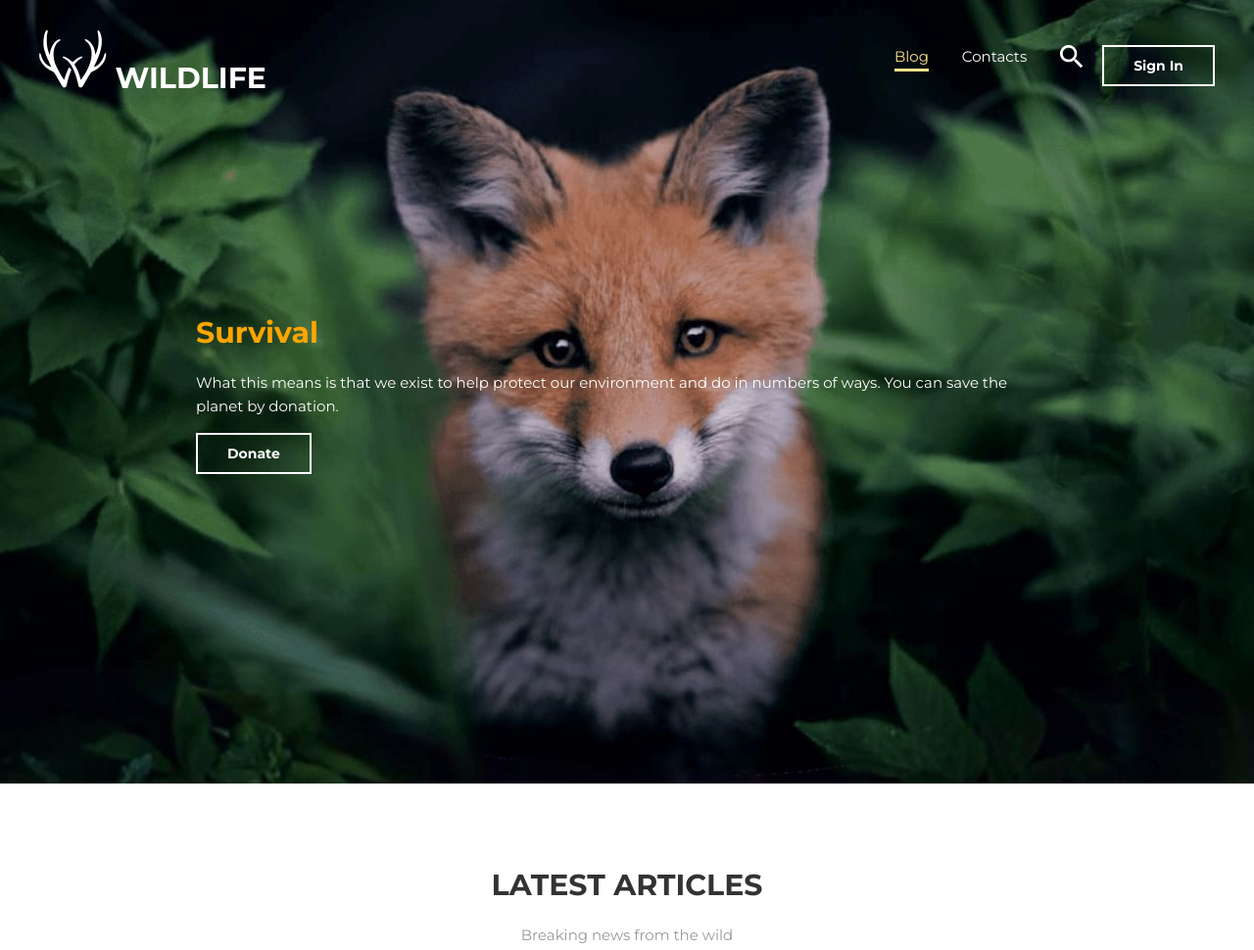
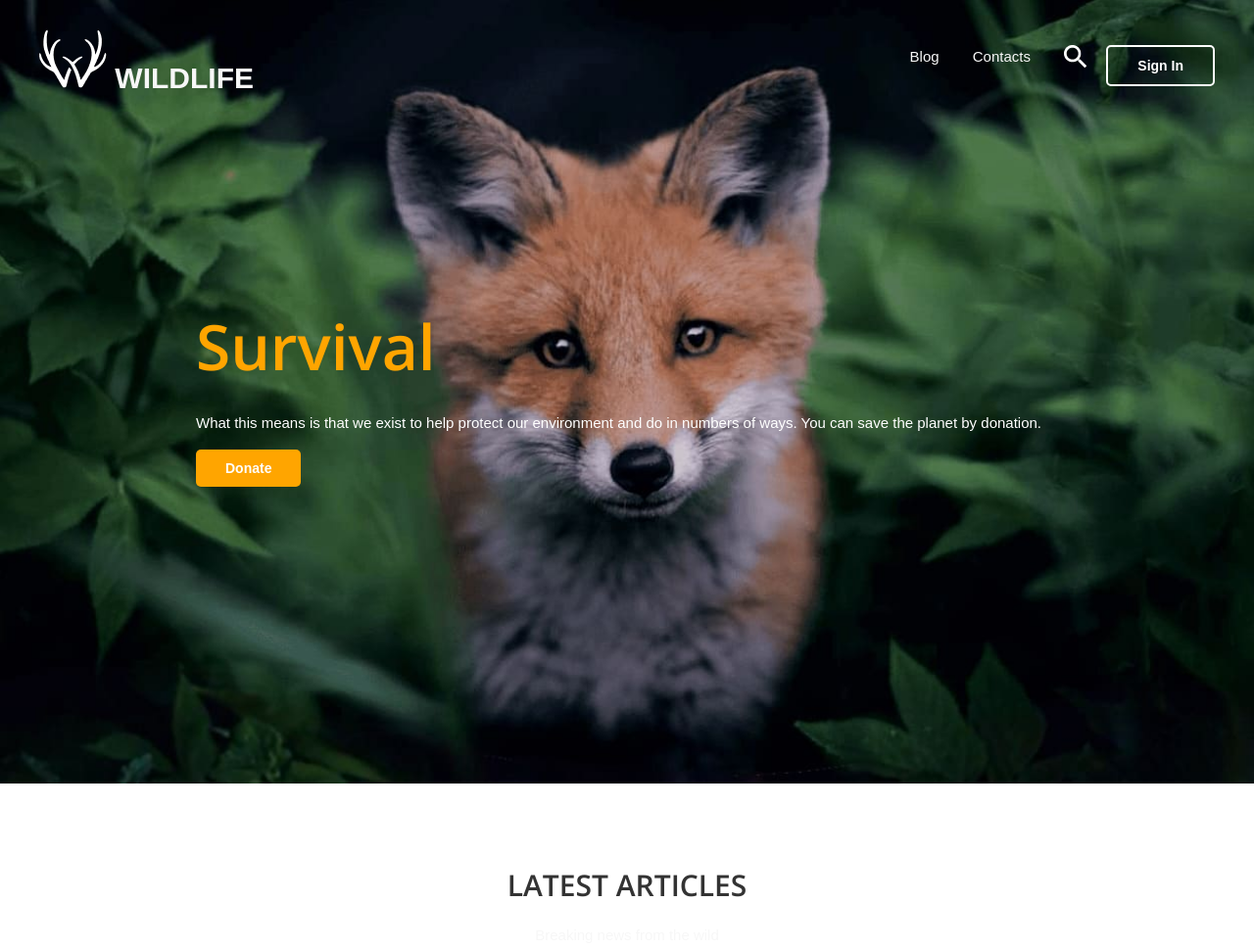
Before and after one commit to ArtemIgnatiev908976/WildLife, a plain HTML site: page index.html in a window 1280 px wide. Shown: the top 970 px of the page at 98% size. Drawn offline with nearby package versions, Linux system fonts and the light colour scheme.

Commit message:
init: fonts

```diff
--- a/assets/css/style.css
+++ b/assets/css/style.css
@@ -13,10 +13,34 @@ body {
     box-sizing: border-box;
 
 }
+p{
+    color: #f7f7f7;
+}
 
 
-h1, h2, h3, h4, h5 {
+ h4, h5 {
     margin: 0;
+    font-family: 'Open Sans', sans-serif;
+}
+
+h1{
+    margin: 0;
+    font-family: 'Open Sans', sans-serif;
+    font-size: 48pt;
+    font-weight: 600;
+}
+h2{
+    margin: 0;
+    font-family: 'Open Sans', sans-serif;
+    font-size: 24pt;
+    font-weight: 400;
+}
+
+h3{
+    margin: 0;
+    font-family: 'Open Sans', sans-serif;
+    font-size: 18pt;
+    font-weight: 400;
 }
 
 hr{
@@ -101,7 +125,7 @@ hr{
 .header__logo {
     font-size: 30px;
     font-weight: 700;
-    color: #ffffff;
+    color: #f7f7f7;
 }
 
 /*займут крайние позиции контейнера*/
@@ -124,7 +148,7 @@ hr{
     display: inline-block;
     vertical-align: top;
     margin: 0 15px;
-    color: #ffffff;
+    color: #f7f7f7;
     text-decoration: none;
     transition: color .2s linear;
 }
@@ -136,7 +160,7 @@ hr{
     width: 100%;
     height: 3px;
     opacity: 0;
-    background-color: #fce38a;
+    /*background-color: #fce38a;*/
     position: absolute;
     top: 100%;
     left: 0;
@@ -154,12 +178,13 @@ hr{
 }
 
 .nav__link.active {
-    color: #fce38a;
+    /*color: #fce38a;*/
 
 }
 
 /*btn*/
 .btn {
+    border-radius: 5px;
     display: inline-block;
     vertical-align: top;
     padding: 8px 30px;
@@ -181,7 +206,7 @@ hr{
     display: inline-block;
     vertical-align: top;
     padding: 8px 30px;
-    border: 2px solid #ffffff;
+    border-radius: 5px;
     font-size: 14px;
     font-weight: 700;
     color: #ffffff;
@@ -478,6 +503,7 @@ hr{
     color:white;
      flex-grow: 1;
      padding-left: 152px;
+    padding-top: 36px;
  }
 .layout-3-column {
     display: flex;
--- a/index.html
+++ b/index.html
@@ -1,15 +1,15 @@
 <!doctype html>
 <html lang=en>
 <head>
-    <link href="https://fonts.googleapis.com/css?family=Kaushan+Script|Montserrat:400,700&display=swap&subset=cyrillic"
-          rel="stylesheet">
 
+    <link rel="preconnect" href="https://fonts.gstatic.com">
+    <link href="https://fonts.googleapis.com/css2?family=Open+Sans:wght@400;600&display=swap" rel="stylesheet">
     <meta charset="UTF-8">
     <link rel="stylesheet" href="assets/css/style.css">
     <meta name="viewport"
           content="width=device-width, user-scalable=no, initial-scale=1.0, maximum-scale=1.0, minimum-scale=1.0">
     <meta http-equiv="X-UA-Compatible" content="ie=edge">
-    <title>Mogo</title>
+    <title>Wildlife</title>
 </head>
 <body>
 <header class="header">
@@ -37,7 +37,7 @@
 
 <h1 style="color: orange">Survival</h1>
 <p style="color: white">What this means is that we exist to help protect our environment and do in numbers of ways. You can save the planet by donation.</p>
-            <a class="btn" href="#">Donate</a>
+            <a class="btn2" href="#">Donate</a>
         </div>
 
     </div>
```
